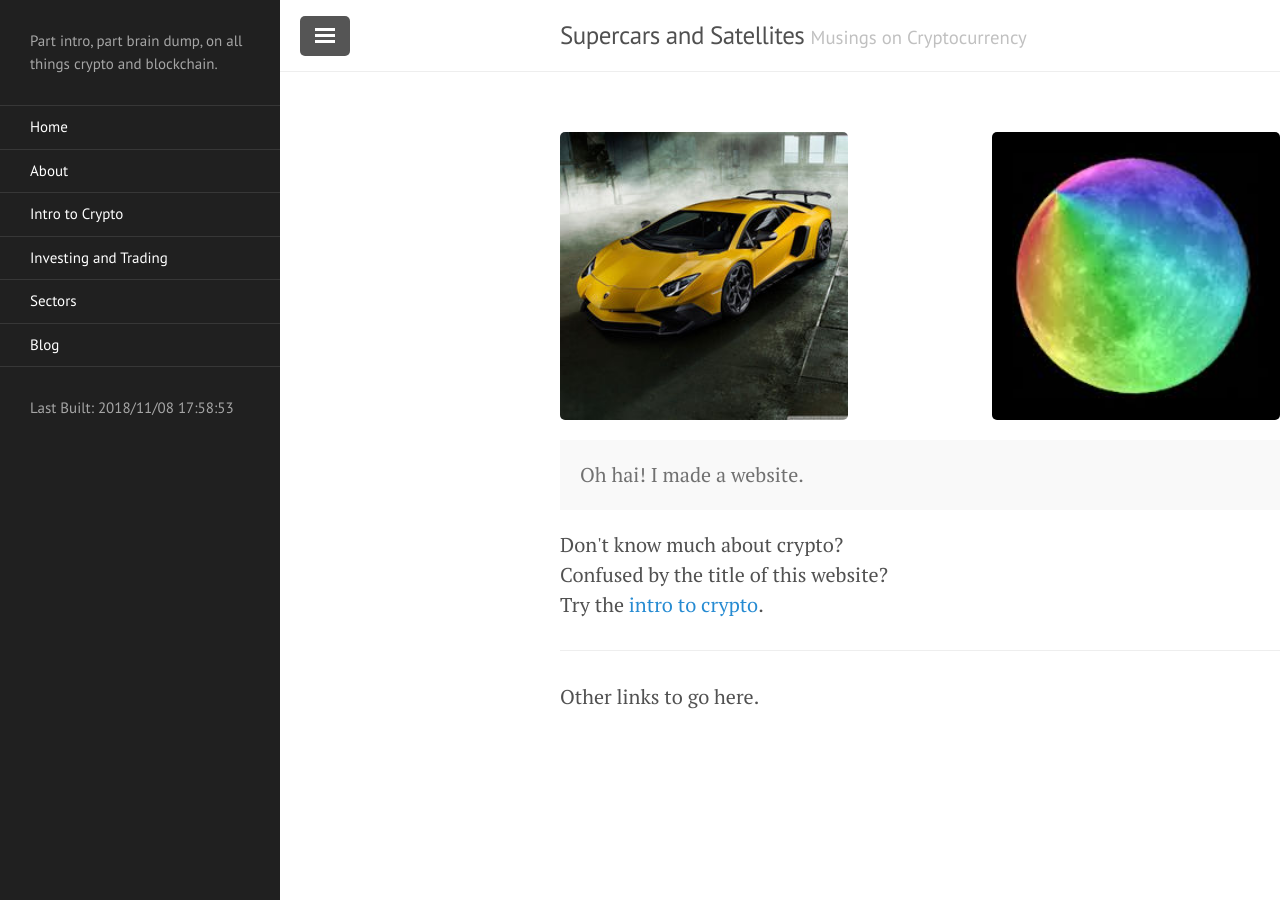
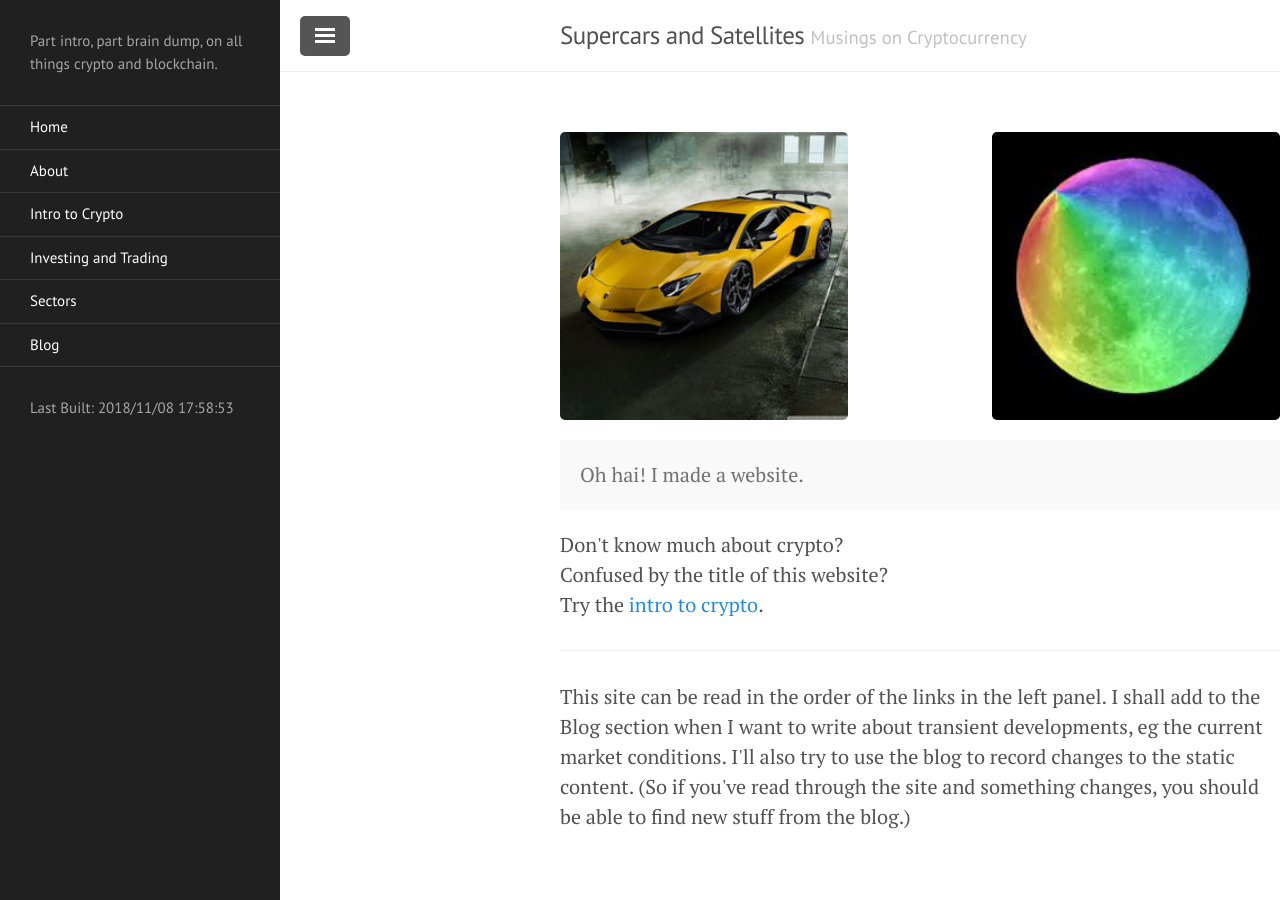
Before and after one commit to peter-orchard/supercars_and_satellites, a Jekyll site: the page built from index.html, in a window 1280 px wide. Built offline with Jekyll 4.4.1, drawn with Linux system fonts in a browser that asks for light colours.

Commit message:
New block of text

```diff
--- a/index.html
+++ b/index.html
@@ -25,5 +25,9 @@ title: Home
 <hr>
 
 <p>
-  Other links to go here.
+  This site can be read in the order of the links in the left panel.
+  I shall add to the Blog section when I want to write about transient
+  developments, eg the current market conditions. I'll also try to use the blog
+  to record changes to the static content. (So if you've read through the site
+  and something changes, you should be able to find new stuff from the blog.)
 </p>
```
Also changed, not shown: static_pages/investing/3_picking_a_coin.md (+2 -2 lines).
